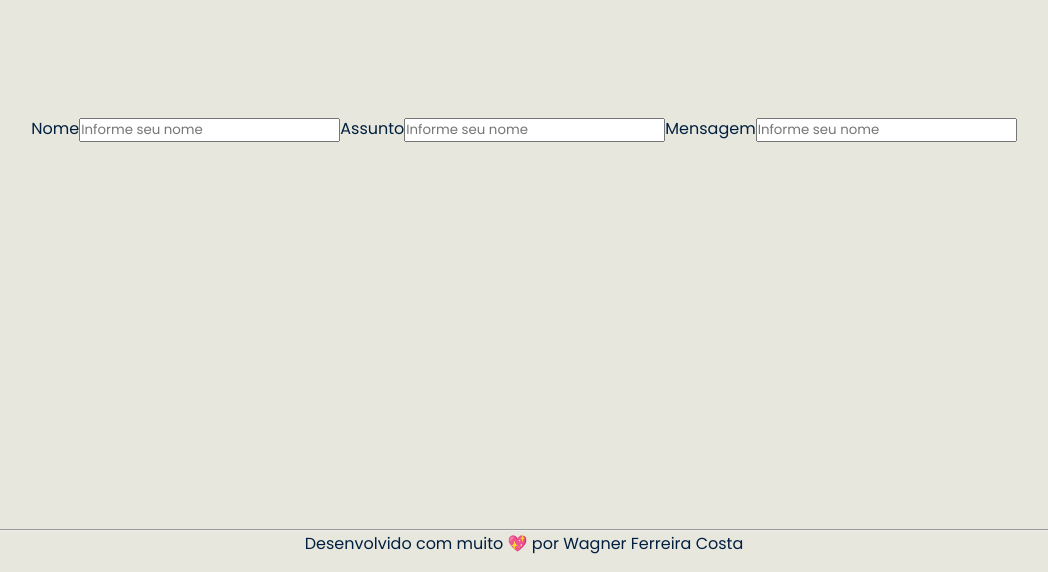
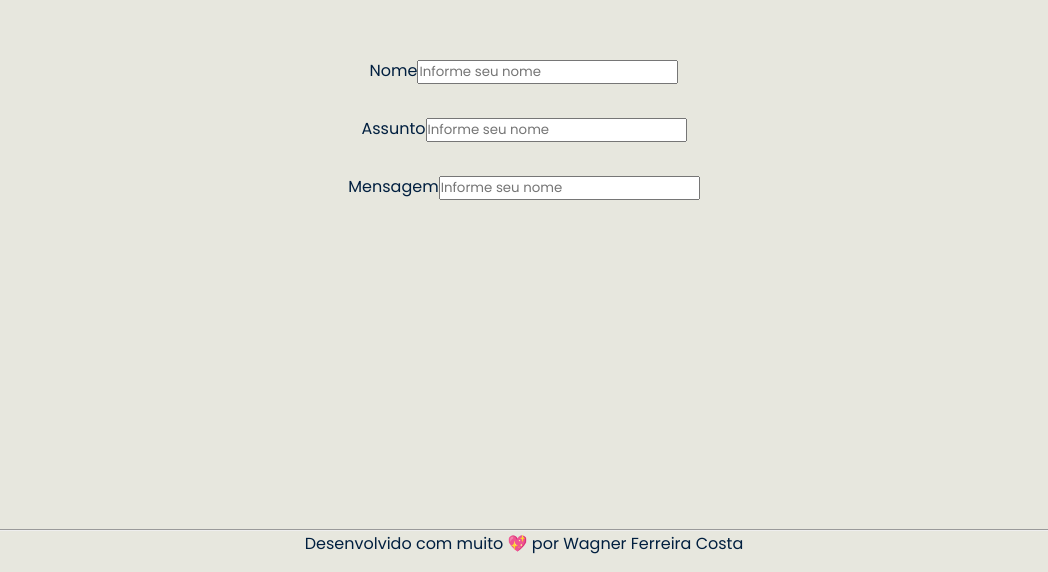
Before and after one commit to WagaoFC/devWagao, a React (Vite) app: page / in a window 1280 px wide. Shown: the part 3455-4027 px from the top of the page, without its empty margins (116-1164 px from the left). Built offline with nearby package versions, Linux system fonts and the light colour scheme.

Commit message:
create form

```diff
--- a/src/components/Contact/styled.ts
+++ b/src/components/Contact/styled.ts
@@ -1,3 +1,8 @@
 import styled from 'styled-components'
 
-export const Container = styled.div``
+export const Container = styled.div`
+    display: flex;
+    flex-direction: column;
+    align-items: center;
+    gap: 2rem;
+`
```
